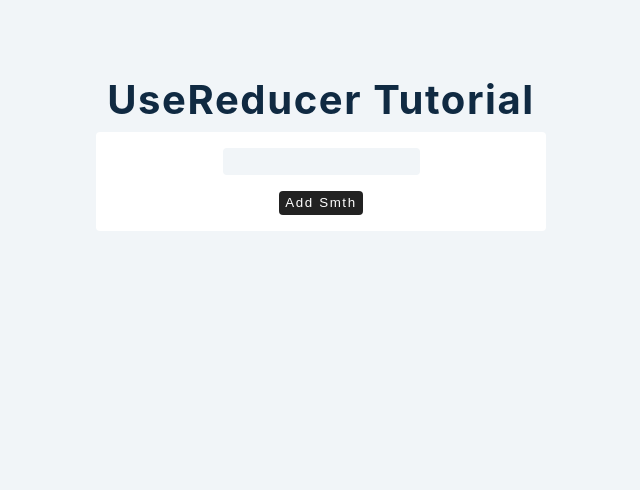
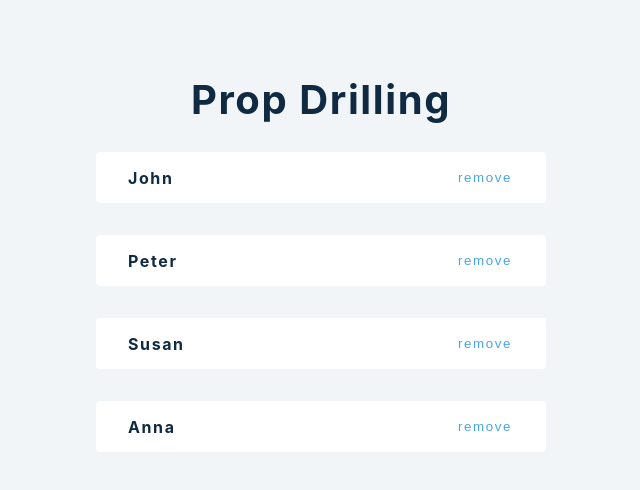
Before and after one commit to viktishchenko/start-react, a React (Create React App) app in the folder advanced/: page / in a window 1280 px wide. Shown: the top 490 px of the page, without its empty margins (319-959 px from the left). Built offline with nearby package versions, Linux system fonts and the light colour scheme.

Commit message:
feat: add prop drilling example

```diff
--- a/advanced/src/App.js
+++ b/advanced/src/App.js
@@ -22,7 +22,9 @@ import React from "react";
 
 // import Setup from "./tutorial/5-useRef/projects/1-useRef-basics"; // 1-st
 
-import Setup from "./tutorial/6-userReducer/projects";
+// import Setup from "./tutorial/6-userReducer/projects"; // 1-st
+
+import Setup from "./tutorial/7-prop-drilling/projects/1-prop-drilling";
 
 function App() {
   return (
--- a/advanced/src/tutorial/7-prop-drilling/projects/1-prop-drilling.js
+++ b/advanced/src/tutorial/7-prop-drilling/projects/1-prop-drilling.js
@@ -0,0 +1,56 @@
+/**
+ * more components
+ * fix - context api, redux (for more complex cases)
+ *
+ * rafce
+ */
+import React, { useState } from "react";
+import { data } from "../../../data";
+
+const PropDrilling = () => {
+  const [people, setPeople] = useState(data);
+  const removePerson = (id) => {
+    setPeople((people) => {
+      return people.filter((el) => el.id !== id);
+    });
+  };
+  return (
+    <>
+      <h2>prop drilling</h2>
+      <List people={people} removePerson={removePerson} />
+    </>
+  );
+};
+
+/**
+ * nfn
+ */
+const List = ({ people, removePerson }) => {
+  return (
+    <>
+      {people.map((el) => {
+        return <SinglePerson key={el.id} {...el} removePerson={removePerson} />;
+      })}
+    </>
+  );
+};
+
+/**
+ * nfn
+ */
+const SinglePerson = ({ id, name, removePerson }) => {
+  return (
+    <div className='item'>
+      <h4>{name}</h4>
+      <button
+        onClick={() => {
+          removePerson(id);
+        }}
+      >
+        remove
+      </button>
+    </div>
+  );
+};
+
+export default PropDrilling;
```
Also changed, not shown: advanced/src/assets/prop-drilling/Screenshot-1.png (added), advanced/src/tutorial/7-prop-drilling/README.md.
